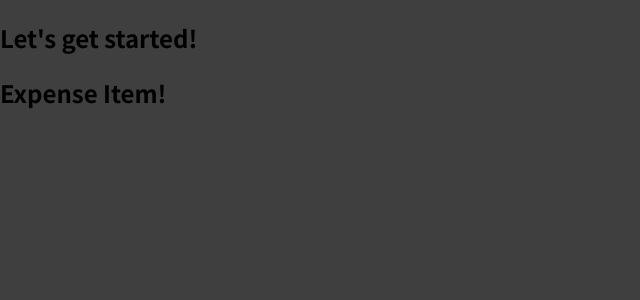
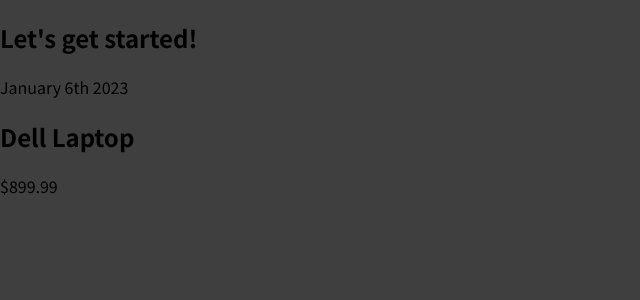
Before and after one commit to DevSamLee/react-complete-guide, a JavaScript app: page / in a window 1280 px wide. Shown: the top 300 px of the page, without its empty margins (0-640 px from the left). Built offline with nearby package versions, Linux system fonts and the light colour scheme.

Commit message:
Update ExpenseItem.js

```diff
--- a/src/components/ExpenseItem.js
+++ b/src/components/ExpenseItem.js
@@ -1,5 +1,13 @@
 function ExpenseItem() {
-    return <h2>Expense Item!</h2>
+    return (
+        <div>
+            <div>January 6th 2023</div>
+            <div>
+                <h2>Dell Laptop</h2>
+                <div>$899.99</div>
+            </div>
+        </div>
+    );
 }
 
 export default ExpenseItem;
```
